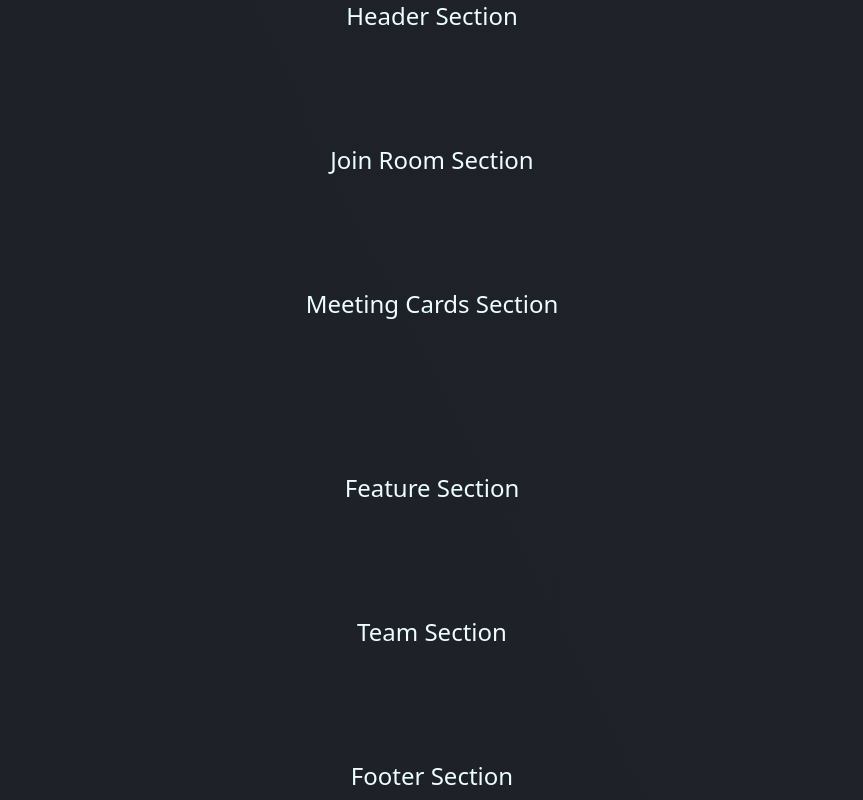
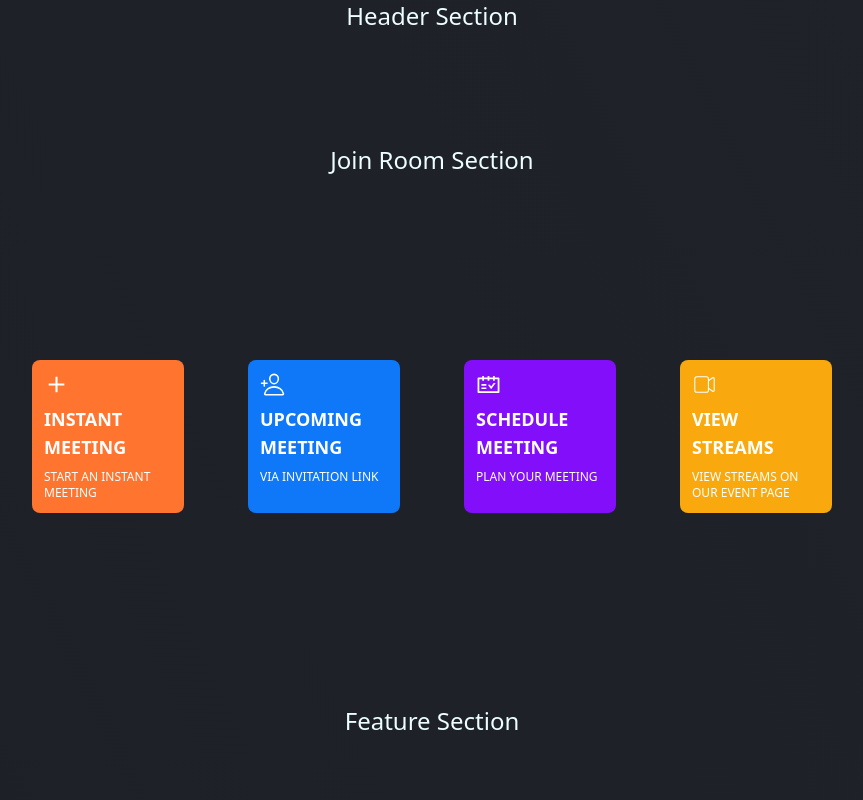
Before and after one commit to Curious-Ecosystem/Curious-Connect, a React (Vite) app in the folder frontend/: page / in a window 1280 px wide. Shown: the top 800 px of the page, without its empty margins (208-1071 px from the left). Built offline with nearby package versions, Linux system fonts and the light colour scheme.

Commit message:
feature/InitialUIdesign

```diff
--- a/frontend/package.json
+++ b/frontend/package.json
@@ -12,7 +12,8 @@
   "dependencies": {
     "@remixicon/react": "^4.2.0",
     "react": "^18.2.0",
-    "react-dom": "^18.2.0"
+    "react-dom": "^18.2.0",
+    "react-icons": "^5.2.1"
   },
   "devDependencies": {
     "@types/react": "^18.2.66",
--- a/frontend/src/Components/Pages/Landing-Page/MeetingCards.jsx
+++ b/frontend/src/Components/Pages/Landing-Page/MeetingCards.jsx
@@ -1,9 +1,19 @@
 import React from "react";
+import JoinMeeting from './../MeetingCardPage/JoinMeeting';
+import NewMeeting from './../MeetingCardPage/NewMeeting';
+import ScheduleMeeting from './../MeetingCardPage/ScheduleMeeting';
+import ViewRecording from './../MeetingCardPage/ViewRecording';
 
 const MeetingCards = () => {
   return (
-    <div className="w-full h-full text-cyan-50 text-2xl text-center">
-      Meeting Cards Section
+    <div className="px-2 py-2 md:px-6 md:py-10 flex justify-center">
+      <hr />
+      <div className="mt-8 grid grid-cols-1 gap-8 md:grid-cols-2 xl:grid-cols-4 xl:gap-16" style={{ maxWidth: '800px' }}>
+        <NewMeeting />
+        <JoinMeeting />
+        <ScheduleMeeting />
+        <ViewRecording />
+      </div>
     </div>
   );
 };
--- /dev/null
+++ b/frontend/src/Components/Pages/MeetingCardPage/JoinMeeting.jsx
@@ -0,0 +1,19 @@
+import React from "react";
+import { IoPersonAddOutline } from "react-icons/io5";
+
+const JoinMeeting = () => {
+  return (
+    <div className="space-y-2 p-3 rounded-lg" style={{ backgroundColor: "#0E78F9" }}>
+      <IoPersonAddOutline color="white" size={25} />
+      <h1 className="text-lg font-semibold capitalize text-white">
+        UPCOMING MEETING
+      </h1>
+      <p className="text-xs" style={{ color: "white" }}>
+        VIA INVITATION LINK
+      </p>
+    </div>
+  );
+
+};
+
+export default JoinMeeting;
--- /dev/null
+++ b/frontend/src/Components/Pages/MeetingCardPage/NewMeeting.jsx
@@ -0,0 +1,18 @@
+import React from "react";
+import { IoMdAdd } from "react-icons/io";
+
+const NewMeeting = () => {
+  return (
+    <div className="space-y-2 p-3 rounded-lg" style={{ backgroundColor: "#FF742E" }}>
+      <IoMdAdd color="white" size={25} />
+      <h1 className="text-lg font-semibold capitalize text-white">
+        INSTANT MEETING
+      </h1>
+      <p className="text-xs" style={{ color: "white" }}>
+        START AN INSTANT MEETING
+      </p>
+    </div>
+  );
+};
+
+export default NewMeeting;
--- /dev/null
+++ b/frontend/src/Components/Pages/MeetingCardPage/ScheduleMeeting.jsx
@@ -0,0 +1,18 @@
+import React from "react";
+import { AiOutlineSchedule } from "react-icons/ai";
+
+const ScheduleMeeting = () => {
+  return (
+    <div className="space-y-2 p-3 rounded-lg" style={{ backgroundColor: "#830EF9" }}>
+      <AiOutlineSchedule color="white" size={25} />
+      <h1 className="text-lg font-semibold capitalize text-white">
+        SCHEDULE MEETING
+      </h1>
+      <p className="text-xs" style={{ color: "white" }}>
+        PLAN YOUR MEETING
+      </p>
+    </div>
+  );
+};
+
+export default ScheduleMeeting;
--- /dev/null
+++ b/frontend/src/Components/Pages/MeetingCardPage/ViewRecording.jsx
@@ -0,0 +1,18 @@
+import React from "react";
+import { CiVideoOn } from "react-icons/ci";
+
+const ViewRecording = () => {
+  return (
+    <div className="space-y-2 p-3 rounded-lg" style={{ backgroundColor: "#F9A90E" }}>
+      <CiVideoOn color="white" size={25} />
+      <h1 className="text-lg font-semibold capitalize text-white">
+        VIEW STREAMS
+      </h1>
+      <p className="text-xs" style={{ color: "white" }}>
+        VIEW STREAMS ON OUR EVENT PAGE
+      </p>
+    </div>
+  );
+};
+
+export default ViewRecording;
```
